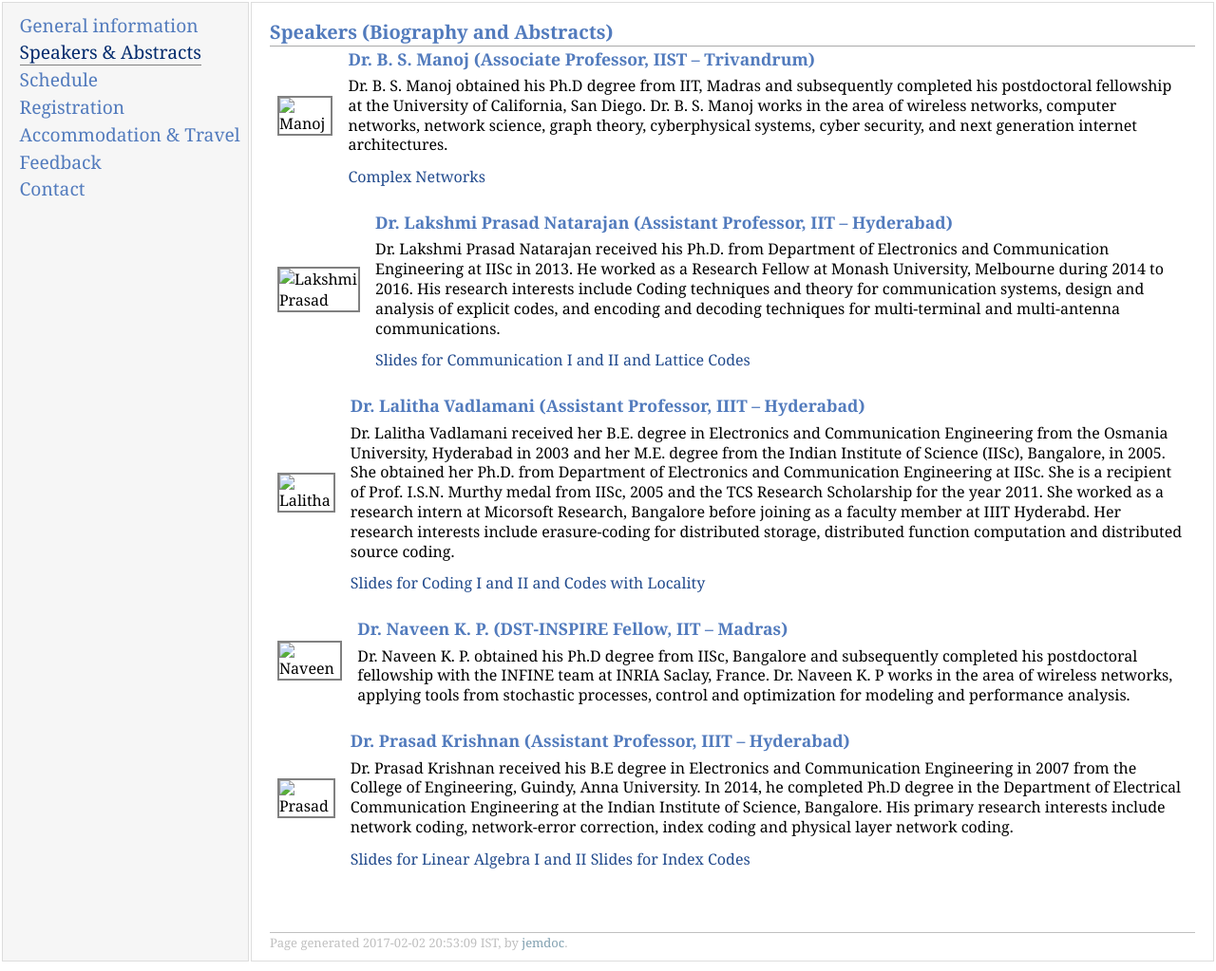
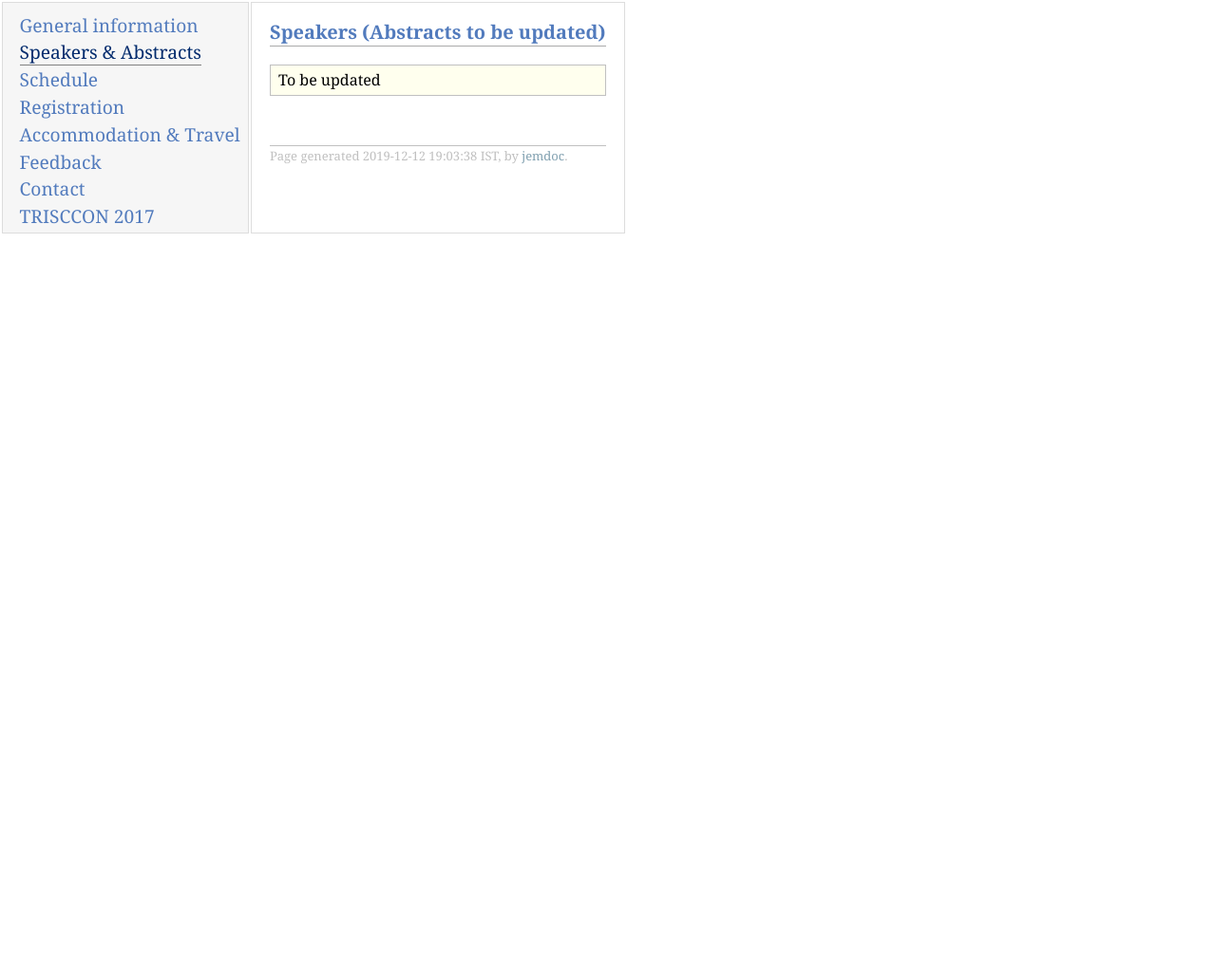
Before and after one commit to trisccon/trisccon.github.io, a plain HTML site: page speakerabstracts.html in a window 1280 px wide. Shown: the whole page at 95% size. After the commit the page ends 800 px from the top, so only its background shows below. Drawn offline with Linux system fonts and the light colour scheme.

Commit message:
Modifications of all pages

```diff
--- a/speakerabstracts.html
+++ b/speakerabstracts.html
@@ -18,63 +18,17 @@
 <div class="menu-item"><a href="acctravel.html">Accommodation&nbsp;&amp;&nbsp;Travel</a></div>
 <div class="menu-item"><a href="feedback.html">Feedback</a></div>
 <div class="menu-item"><a href="contact.html">Contact</a></div>
+<div class="menu-item"><a href="Previous/index.html">TRISCCON&nbsp;2017</a></div>
 </td>
 <td id="layout-content">
-<h2>Speakers (Biography and Abstracts)</h2>
-<table class="imgtable"><tr><td>
-<img src="manoj.jpg" alt="Manoj" />&nbsp;</td>
-<td align="left"><h3>Dr. B. S. Manoj (Associate Professor, IIST – Trivandrum)</h3>
-<p>Dr. B. S. Manoj obtained his Ph.D degree from IIT, Madras and subsequently completed his
-postdoctoral fellowship at the University of California, San Diego. Dr. B. S. Manoj works in the
-area of wireless networks, computer networks, network science, graph theory, cyberphysical
-systems, cyber security, and next generation internet architectures.</p>
-<p><a href="https://www.iist.ac.in/avionics/bsmanoj">Complex Networks</a></p>
-</td></tr></table>
-<table class="imgtable"><tr><td>
-<img src="lakshmi.jpg" alt="Lakshmi Prasad" />&nbsp;</td>
-<td align="left"><h3>Dr. Lakshmi Prasad Natarajan (Assistant Professor, IIT – Hyderabad)</h3>
-<p>Dr. Lakshmi Prasad Natarajan received his Ph.D. from Department of Electronics and
-Communication Engineering at IISc in 2013. He worked as a Research Fellow at Monash
-University, Melbourne during 2014 to 2016. His research interests include Coding techniques
-and theory for communication systems, design and analysis of explicit codes, and encoding
-and decoding techniques for multi-terminal and multi-antenna communications.</p>
-<p><a href="http://www.iith.ac.in/~lakshminatarajan/presentations.htm">Slides for Communication I and II and Lattice Codes</a></p>
-</td></tr></table>
-<table class="imgtable"><tr><td>
-<img src="lalitha.jpg" alt="Lalitha" />&nbsp;</td>
-<td align="left"><h3>Dr. Lalitha Vadlamani (Assistant Professor, IIIT – Hyderabad)</h3>
-<p>Dr. Lalitha Vadlamani received her B.E. degree in Electronics and Communication Engineering
-from the Osmania University, Hyderabad in 2003 and her M.E. degree from the Indian
-Institute of Science (IISc), Bangalore, in 2005. She obtained her Ph.D. from Department of
-Electronics and Communication Engineering at IISc. She is a recipient of Prof. I.S.N. Murthy
-medal from IISc, 2005 and the TCS Research Scholarship for the year 2011. She worked as
-a research intern at Micorsoft Research, Bangalore before joining as a faculty member at IIIT
-Hyderabd. Her research interests include erasure-coding for distributed storage, distributed
-function computation and distributed source coding.</p>
-<p><a href="Lalitha.pdf">Slides for Coding I and II and Codes with Locality</a></p>
-</td></tr></table>
-<table class="imgtable"><tr><td>
-<img src="naveen.jpg" alt="Naveen" />&nbsp;</td>
-<td align="left"><h3>Dr. Naveen K. P. (DST-INSPIRE Fellow, IIT – Madras)</h3>
-<p>Dr. Naveen K. P. obtained his Ph.D degree from IISc, Bangalore and subsequently completed
-his postdoctoral fellowship with the INFINE team at INRIA Saclay, France. Dr. Naveen K. P
-works in the area of wireless networks, applying tools from stochastic processes, control
-and optimization for modeling and performance analysis.</p>
-</td></tr></table>
-<table class="imgtable"><tr><td>
-<img src="prasad.jpg" alt="Prasad" />&nbsp;</td>
-<td align="left"><h3>Dr. Prasad Krishnan (Assistant Professor, IIIT – Hyderabad)</h3>
-<p>Dr. Prasad Krishnan received his B.E degree in Electronics and Communication Engineering
-in 2007 from the College of Engineering, Guindy, Anna University. In 2014, he completed
-Ph.D degree in the Department of Electrical Communication Engineering at the Indian
-Institute of Science, Bangalore. His primary research interests include network coding,
-network-error correction, index coding and physical layer network coding.</p>
-<p><a href="LinearAlgebra.pdf">Slides for Linear Algebra I and II</a>
-<a href="IndexCodes.pdf">Slides for Index Codes</a></p>
-</td></tr></table>
+<h2>Speakers (Abstracts to be updated)</h2>
+<div class="infoblock">
+<div class="blockcontent">
+<p>To be updated</p>
+</div></div>
 <div id="footer">
 <div id="footer-text">
-Page generated 2017-02-02 20:53:09 IST, by <a href="http://jemdoc.jaboc.net/">jemdoc</a>.
+Page generated 2019-12-12 19:03:38 IST, by <a href="http://jemdoc.jaboc.net/">jemdoc</a>.
 </div>
 </div>
 </td>
```
Also changed, not shown: acctravel.html (+3 -2 lines), contact.html (+7 -2 lines), feedback.html (+3 -2 lines), index.html (+10 -17 lines), registration.html (+3 -4 lines), schedule.html (+4 -3 lines).
